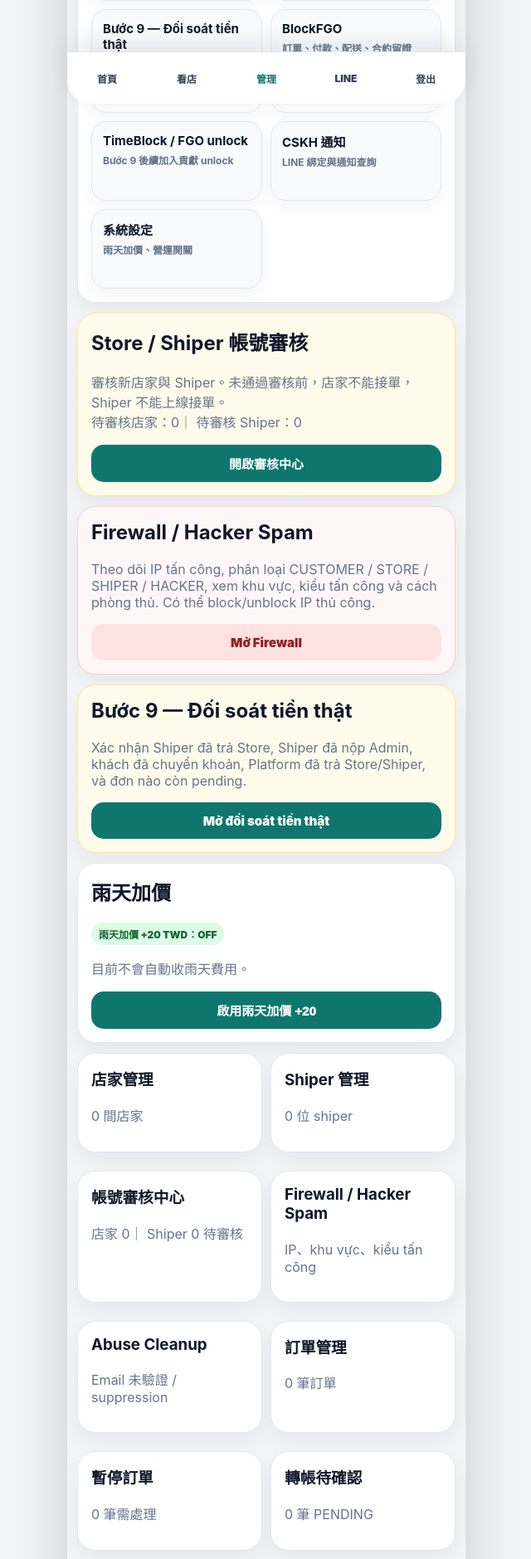
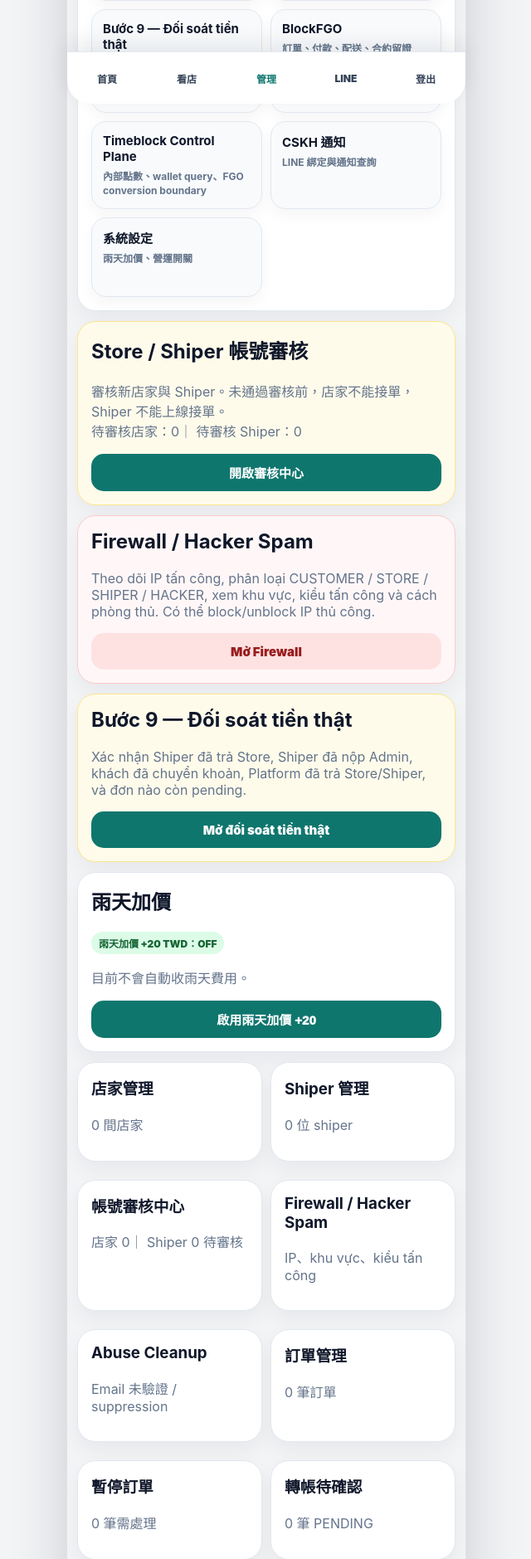
Before and after one commit to Panjiaphu/fumap-line-delivery-block, a Flask app: page /admin in a window 1280 px wide. Shown: the part 659-2538 px from the top of the page at 83% size, without its empty margins (319-959 px from the left). Run offline with Flask 3, Linux system fonts and the light colour scheme; the visitor is signed in with stand-in values (Sample User, id 1); data comes from the database, SQL or seed files in the repository; data that the repository does not hold is empty.

Commit message:
Add Timeblock control plane links to admin dashboard

```diff
--- a/templates/mobile/admin/dashboard.html
+++ b/templates/mobile/admin/dashboard.html
@@ -59,9 +59,9 @@
       <span>訂單、付款、配送、合約留證</span>
     </a>
 
-    <a href="/admin/blocks">
-      <b>TimeBlock / FGO unlock</b>
-      <span>Bước 9 後續加入貢獻 unlock</span>
+    <a href="/admin/timeblock">
+      <b>Timeblock Control Plane</b>
+      <span>內部點數、wallet query、FGO conversion boundary</span>
     </a>
 
     <a href="/line/debug">
@@ -187,6 +187,11 @@
     <p class="muted">{{ summary.blocks }} 筆證據</p>
   </a>
 
+  <a class="card" href="/admin/timeblock" style="text-decoration:none;">
+    <h3>Timeblock Control Plane</h3>
+    <p class="muted">點數、wallet query、FGO conversion boundary</p>
+  </a>
+
   <a class="card" href="/line/debug" style="text-decoration:none;">
     <h3>LINE 綁定</h3>
     <p class="muted">{{ summary.line_bindings }} 筆 active</p>
```
